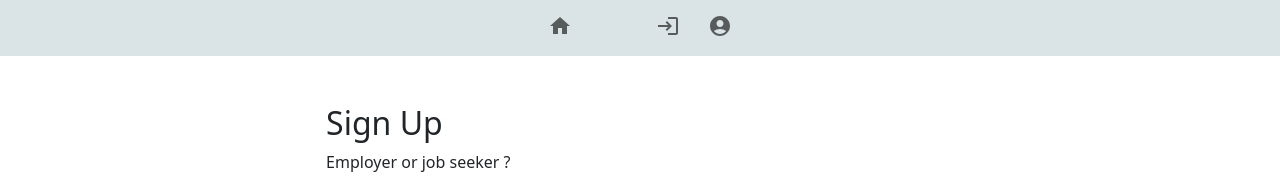
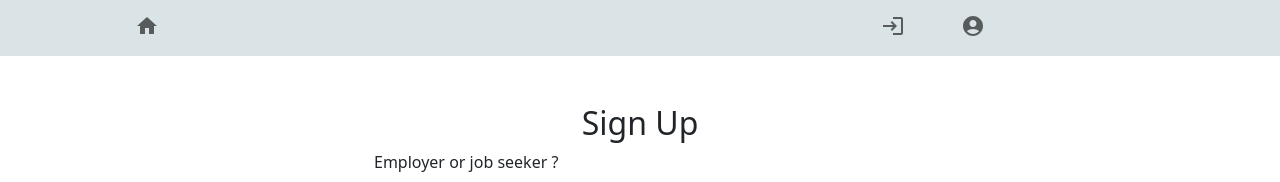
Before and after one commit to MontassarREBHI/Job_Board, a React (Vite) app in the folder Client/: page /register in a window 1280 px wide. Shown: the top 182 px of the page. Built offline with nearby package versions, Linux system fonts and the light colour scheme; no server answers.

Commit message:
fixing register and signin pages

```diff
--- a/Client/index.html
+++ b/Client/index.html
@@ -14,7 +14,7 @@
     <link rel="icon" type="image/svg+xml" href="/vite.svg" />
     <meta name="viewport" content="width=device-width, initial-scale=1.0" />
     <title>Vite + React + TS</title>
-    <link rel="stylesheet" href="style.css" />
+    <!-- <link rel="stylesheet" href="style.css" /> -->
     <link
       href="https://fonts.googleapis.com/css?family=Roboto:300,400,500,700,900&display=swap"
       rel="stylesheet"
--- a/Client/src/components/Home.tsx
+++ b/Client/src/components/Home.tsx
@@ -91,8 +91,7 @@ const Home = () => {
     navigate("/jobApply");
   };
   return (
-    <div>
-      <h3>Welcome {userInfo.name}!</h3>
+    <>
       {showAlert && (
         <Alert variant="warning" dismissible>
           <Alert.Heading>Complete your profile</Alert.Heading>
@@ -165,7 +164,7 @@ const Home = () => {
           ))}
       </Row>
       <Button onClick={() => setDisplay((prev) => prev + 5)}>see more</Button>
-    </div>
+    </>
   );
 };
 
--- a/Client/src/components/NavBar.tsx
+++ b/Client/src/components/NavBar.tsx
@@ -1,12 +1,12 @@
 import { Link } from "react-router-dom";
 import { UserContextType } from "../types";
 import * as React from "react";
-import BottomNavigation from "@mui/material/BottomNavigation";
-import BottomNavigationAction from "@mui/material/BottomNavigationAction";
+import { BottomNavigation, BottomNavigationAction } from "@mui/material/";
+
 import LogoutIcon from "@mui/icons-material/Logout";
 import HomeIcon from "@mui/icons-material/Home";
 import ProfileIcon from "@mui/icons-material/AccountCircle";
-
+import { Row, Col } from "react-bootstrap";
 import LoginIcon from "@mui/icons-material/Login";
 import GridViewIcon from "@mui/icons-material/GridView";
 import { signOut } from "firebase/auth";
@@ -51,12 +51,13 @@ function NavBar(): JSX.Element {
           });
   };
   return (
-    <div>
     <BottomNavigation
+      className="Row"
       sx={{ width: "100%", backgroundColor: "#DAE4E6" }}
       value={value}
       onChange={handleChange}
     >
+      <Col xs={1} md={1} lg={1}>
         <Link to={userInfo?.role === "employer" ? "/dash" : "/"}>
           <BottomNavigationAction
             label={userInfo?.role === "employer" ? "Dashboard" : "Home"}
@@ -64,20 +65,20 @@ function NavBar(): JSX.Element {
             icon={
               userInfo?.role === "employer" ? <GridViewIcon /> : <HomeIcon />
             }
-            sx={{ marginLeft: "0" }}
           />
         </Link>
+      </Col>
+      <Col xs={3} md={4} lg={6}></Col>
+      <Col lg={3} md={4}>
         <Link to="/signin" onClick={logOut}>
           {loggedIn === "true" ? (
             <BottomNavigationAction
-              sx={{ marginLeft: "35%" }}
               label="Logout"
               value="logOut"
               icon={<LogoutIcon />}
             />
           ) : (
             <BottomNavigationAction
-              sx={{ marginLeft: "35%" }}
               label="Login"
               value="login"
               icon={<LoginIcon />}
@@ -90,11 +91,10 @@ function NavBar(): JSX.Element {
             label="Profile"
             value="Profile"
             icon={<ProfileIcon />}
-            className="ml-24"
           />
         </Link>
+      </Col>
     </BottomNavigation>
-    </div>
   );
 }
 
--- a/Client/src/components/Register.tsx
+++ b/Client/src/components/Register.tsx
@@ -1,4 +1,4 @@
-import { Container, Form, Button } from "react-bootstrap";
+import { Col, Form, Button, Row } from "react-bootstrap";
 import { useState } from "react";
 import { Link } from "react-router-dom";
 import { useNavigate } from "react-router-dom";
@@ -101,9 +101,14 @@ const Register: React.FC = () => {
           Account registered successfully.
         </Alert>
       )}
-      <Container className="d-flex justify-content-center align-items-center mt-5">
-        <Form onSubmit={(e) => registUser(e)}>
-          <h2>Sign Up</h2>
+      <Row className="w-max">
+        <Col md={1} ms={0} xs={0} lg={3}></Col>
+        <Col>
+          <Form
+            onSubmit={(e) => registUser(e)}
+            className=" justify-content-center align-items-center m-5"
+          >
+            <h2 style={{ textAlign: "center" }}>Sign Up</h2>
             <Form.Group className="mb-3" controlId="role">
               <Form.Label>Employer or job seeker ?</Form.Label>
               <Form.Select
@@ -145,13 +150,17 @@ const Register: React.FC = () => {
                 onChange={(e) => setConfirmPassword(e.target.value)}
               />
             </Form.Group>
-          <div className="d-flex">
-            <Button variant="primary" type="submit">
+            <div className="d-flex flex-column flex-md-row align-items-center justify-content-center">
+              <Button
+                variant="primary"
+                type="submit"
+                className="btn btn-primary"
+              >
                 Sign Up
               </Button>
               <Button
-              className="ms-12 d-flex align-items-center"
                 onClick={signinWithGoogle}
+                className="btn btn-primary mt-3 mt-md-0 ms-md-3"
               >
                 <img
                   src="https://img.icons8.com/color/16/000000/google-logo.png"
@@ -161,11 +170,14 @@ const Register: React.FC = () => {
                 Google signup
               </Button>
             </div>
+
             <div className="mt-3 text-center">
               Already have an account? <Link to="/signin">Sign in</Link>
             </div>
           </Form>
-      </Container>
+        </Col>
+        <Col md={1} ms={0} xs={0} lg={3}></Col>
+      </Row>
     </>
   );
 };
--- a/Client/src/components/Signin.tsx
+++ b/Client/src/components/Signin.tsx
@@ -114,10 +114,12 @@ const Signin = () => {
           </Button>
         </Modal.Footer>
       </Modal>
+
       <Row className="mt-5">
-        <Col xs={4}></Col>
-        <Col xs={4}>
+        <Col xs={0} md={1} lg={3}></Col>
+        <Col>
           <Form onSubmit={(e) => signIn(e)}>
+            <h2 style={{ textAlign: "center" }}>Sign in</h2>
             <Form.Group className="mb-3" controlId="formBasicEmail">
               <Form.Label>Email address</Form.Label>
               <Form.Control
@@ -186,6 +188,7 @@ const Signin = () => {
             </div>
           </Form>
         </Col>
+        <Col xs={0} md={1} lg={3}></Col>
       </Row>
     </Container>
   );
```
Also changed, not shown: 1 other file (tests, documents, lock files or other folders). Lines whose indentation alone changed are shown as unchanged.
